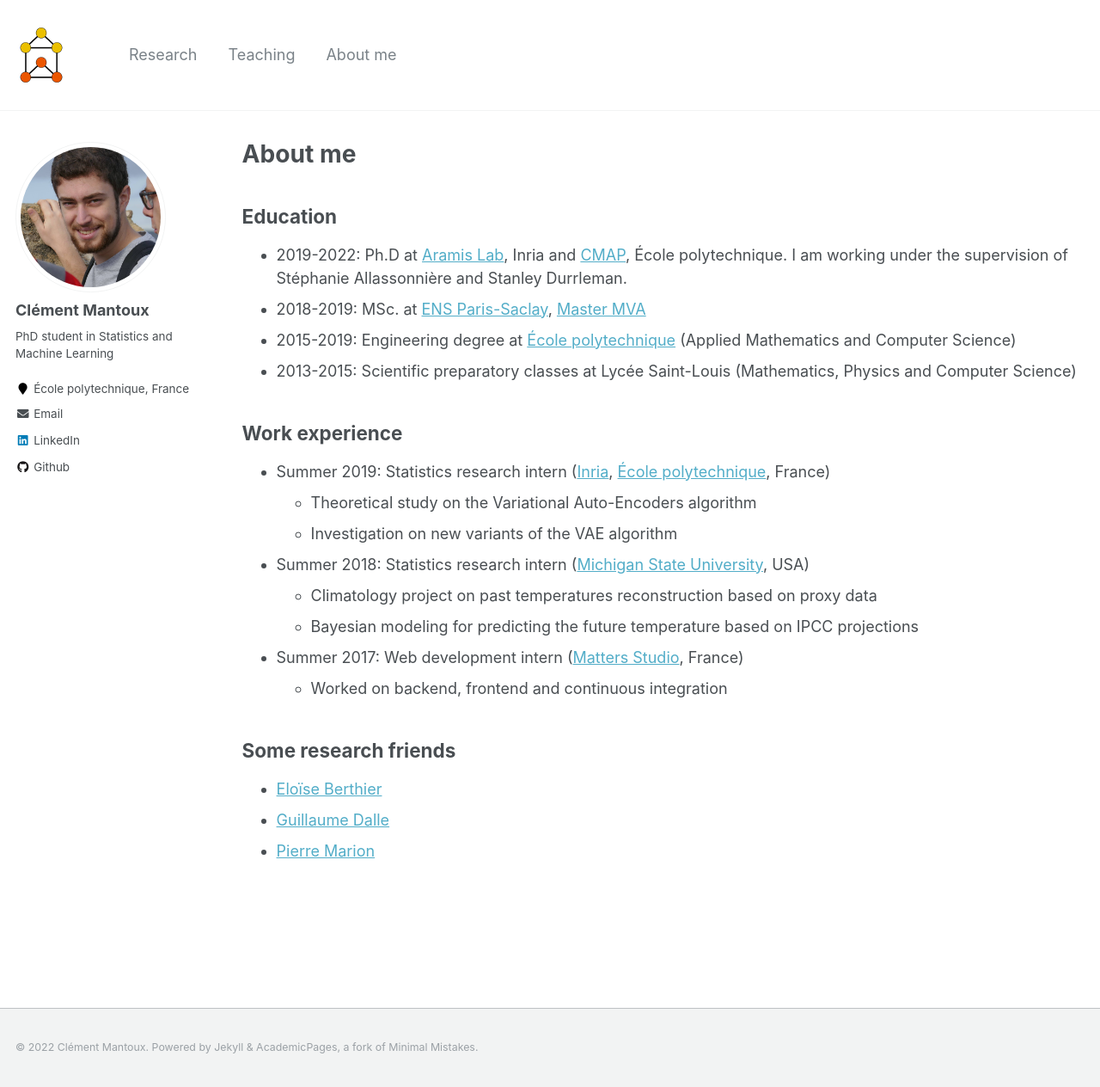
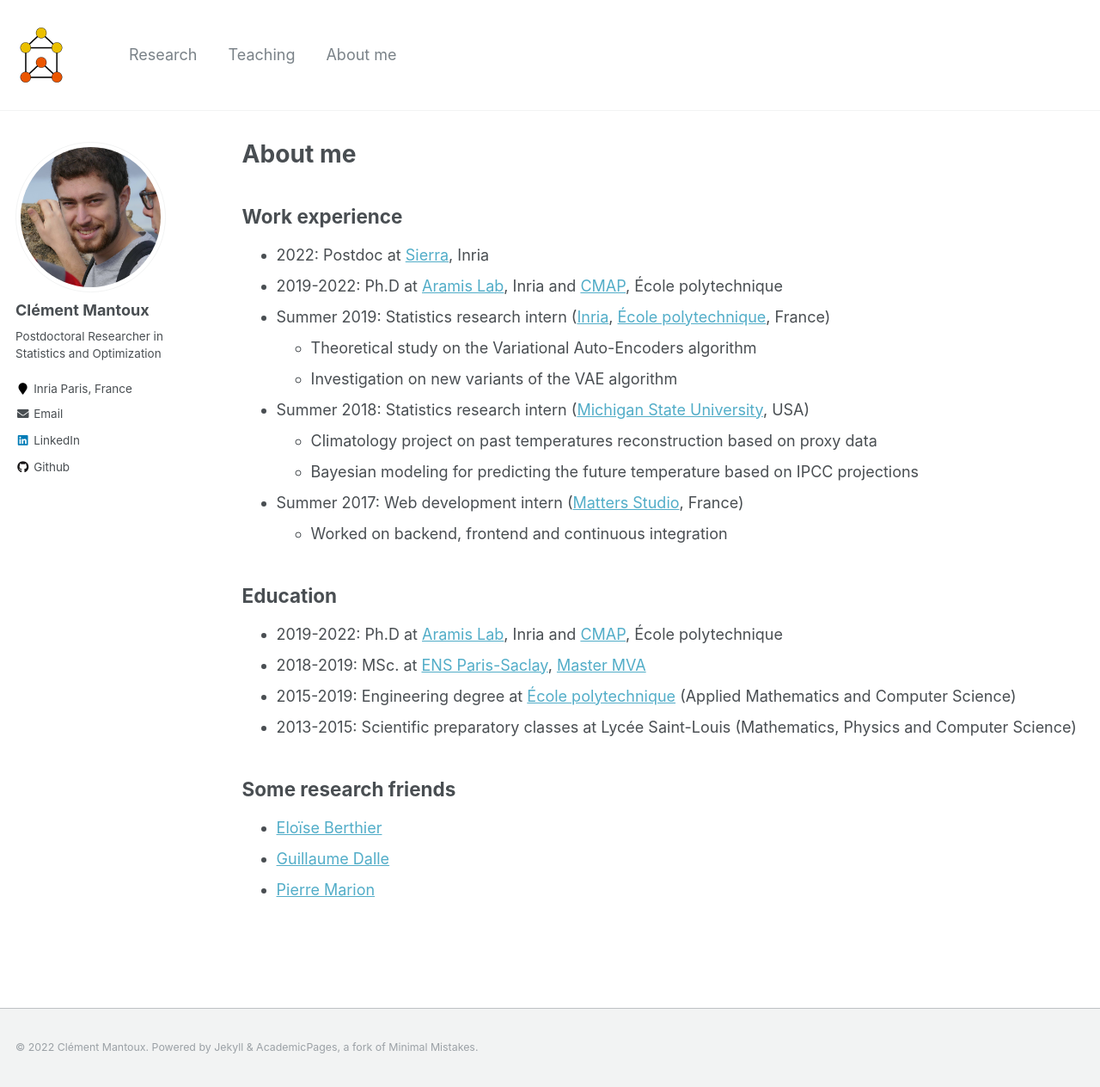
Before and after one commit to cmantoux/cmantoux.github.io, a Jekyll site: the page built from _pages/cv.md, in a window 1280 px wide and 1264 px high. Shown: the whole window at 86% size. Built offline with Jekyll 4.4.1, drawn with Linux system fonts in a browser that asks for light colours.

Commit message:
Add postdoc

```diff
--- a/_config.yml
+++ b/_config.yml
@@ -10,7 +10,7 @@ locale                   : "en-US"
 title                    : "Clément Mantoux"
 title_separator          : "-"
 name                     : &name "Clément Mantoux"
-description              : &description "PhD student"
+description              : &description "Postdoctoral Researcher"
 url                      : https://cmantoux.github.io # the base hostname & protocol for your site e.g. "https://mmistakes.github.io"
 baseurl                  : "" # the subpath of your site, e.g. "/blog"
 repository               : "cmantoux/cmantoux.github.io"
@@ -83,12 +83,12 @@ author:
   name             : "Clément Mantoux"
   avatar           : "profile.jpg"
   logo             : "logo.png"
-  bio              : "PhD student in Statistics and Machine Learning"
-  location         : "École polytechnique, France"
+  bio              : "Postdoctoral Researcher in Statistics and Optimization"
+  location         : "Inria Paris, France"
   employer         : # Inria
   pubmed           : # "https://www.ncbi.nlm.nih.gov/pubmed/?term=john+snow"
   googlescholar    : # "http://yourfullgooglescholarurl.com"
-  email            : name.surname@polytechnique.edu
+  email            : name.surname@inria.fr
   researchgate     : # example: "https://www.researchgate.net/profile/yourprofile"
   uri              :
   bitbucket        :
--- a/_pages/cv.md
+++ b/_pages/cv.md
@@ -9,23 +9,23 @@ redirect_from:
 
 {% include base_path %}
 
+## Work experience
+* 2022: Postdoc at [Sierra](https://www.di.ens.fr/sierra/), Inria
+* 2019-2022: Ph.D at [Aramis Lab](https://www.aramislab.fr/), Inria and [CMAP](https://portail.polytechnique.edu/cmap/fr/), École polytechnique
+* Summer 2019: Statistics research intern ([Inria](inria.fr), [École polytechnique](polytechnique.edu), France)
+  * Theoretical study on the Variational Auto-Encoders algorithm
+  * Investigation on new variants of the VAE algorithm
+* Summer 2018: Statistics research intern ([Michigan State University](msu.edu), USA)
+  * Climatology project on past temperatures reconstruction based on proxy data
+  * Bayesian modeling for predicting the future temperature based on IPCC projections
+* Summer 2017: Web development intern ([Matters Studio](https://matters.tech/), France)
+  * Worked on backend, frontend and continuous integration
+
 ## Education
-* 2019-2022: Ph.D at [Aramis Lab](https://www.aramislab.fr/), Inria and [CMAP](https://portail.polytechnique.edu/cmap/fr/), École polytechnique. I am working under the supervision of Stéphanie Allassonnière and Stanley Durrleman.
+* 2019-2022: Ph.D at [Aramis Lab](https://www.aramislab.fr/), Inria and [CMAP](https://portail.polytechnique.edu/cmap/fr/), École polytechnique
 * 2018-2019: MSc. at [ENS Paris-Saclay](https://ens-paris-saclay.fr/en), [Master MVA](https://www.master-mva.com/)
 * 2015-2019: Engineering degree at [École polytechnique](polytechnique.edu/en) (Applied Mathematics and Computer Science)
 * 2013-2015: Scientific preparatory classes at Lycée Saint-Louis (Mathematics, Physics and Computer Science)
-
-## Work experience
-* Summer 2019: Statistics research intern ([Inria](inria.fr), [École polytechnique](polytechnique.edu), France)
-  * Theoretical study on the Variational Auto-Encoders algorithm
-  * Investigation on new variants of the VAE algorithm
-
-* Summer 2018: Statistics research intern ([Michigan State University](msu.edu), USA)
-  * Climatology project on past temperatures reconstruction based on proxy data
-  * Bayesian modeling for predicting the future temperature based on IPCC projections
-
-* Summer 2017: Web development intern ([Matters Studio](https://matters.tech/), France)
-  * Worked on backend, frontend and continuous integration
 
 ## Some research friends
 
```
Also changed, not shown: _pages/404.md (+3 -1 lines), _pages/about.md (+2 -2 lines), images/tea.svg (added).
